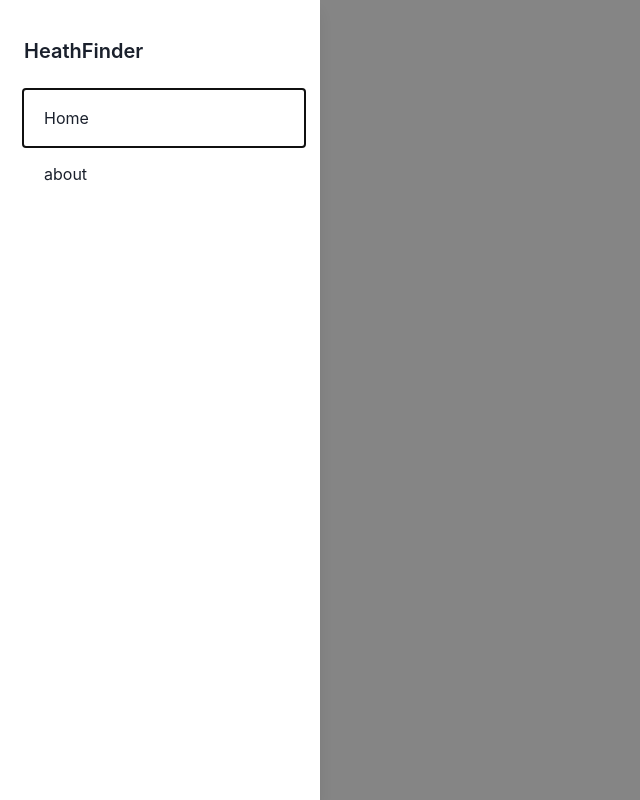
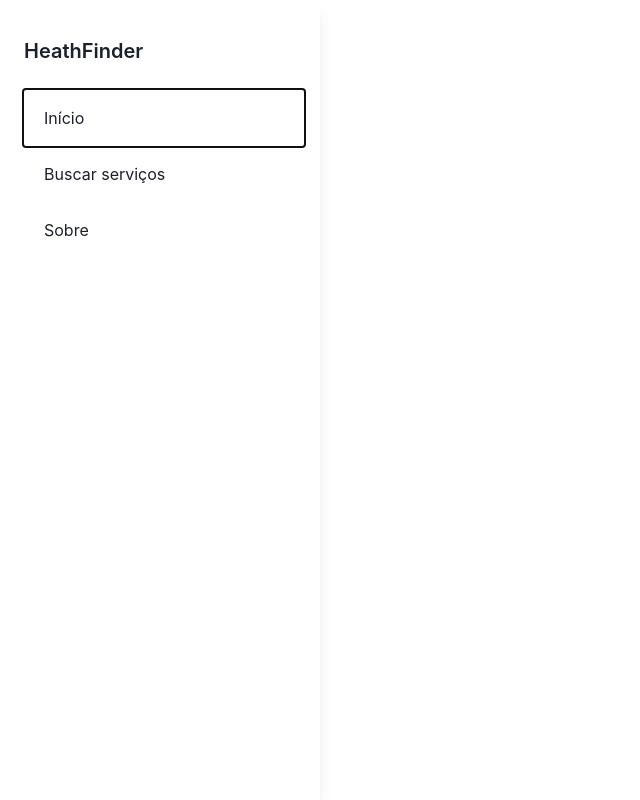
Before and after one commit to Dev-Murilo/health-finder, a Next.js app: page / in a window 1280 px wide. Shown: the whole page, without its empty margins (0-640 px from the left). Built offline with nearby package versions, Linux system fonts and the light colour scheme.

Commit message:
refactor: splitting sidebar

```diff
--- /dev/null
+++ b/components/sidebar/side-bar.tsx
@@ -0,0 +1,30 @@
+import {
+  Box,
+  Drawer,
+  DrawerBody,
+  DrawerContent,
+  DrawerHeader,
+  useDisclosure,
+} from "@chakra-ui/react";
+import { SideLink } from "./side-link";
+
+export function SideBar() {
+  const { isOpen, onClose } = useDisclosure({
+    isOpen: true,
+  });
+
+  return (
+    <Drawer placement="left" onClose={onClose} isOpen={isOpen}>
+      <DrawerContent py={5}>
+        <DrawerHeader>HeathFinder</DrawerHeader>
+        <DrawerBody>
+          <Box w="full" pos="fixed" h="full">
+            <SideLink href="/" text="Início" />
+            <SideLink href="/search" text="Buscar serviços" />
+            <SideLink href="/about" text="Sobre" />
+          </Box>
+        </DrawerBody>
+      </DrawerContent>
+    </Drawer>
+  );
+}
--- a/components/sidebar/side-link.tsx
+++ b/components/sidebar/side-link.tsx
@@ -5,9 +5,11 @@ import React from "react";
 interface Props {
   href: string;
   text: string;
+  hoverColor?: string;
   icon?: any;
 }
-export function SideLink({ href, text }: Props) {
+
+export function SideLink({ href, text, hoverColor = "green.300" }: Props) {
   return (
     <Link href={href}>
       <Flex
@@ -17,9 +19,12 @@ export function SideLink({ href, text }: Props) {
         borderRadius="lg"
         role="group"
         cursor="pointer"
+        transition="transform 0.2s ease-in"
         _hover={{
-          bg: "cyan.400",
+          bg: hoverColor,
           color: "white",
+          fontSize: "16px",
+          transform: "scale(1.1)",
         }}
       >
         <Text ml={5}>{text}</Text>
--- a/pages/_app.tsx
+++ b/pages/_app.tsx
@@ -1,10 +1,12 @@
 import "../styles/reset.css";
 import type { AppProps } from "next/app";
 import { ChakraProvider } from "@chakra-ui/react";
+import { SideBar } from "components/sidebar/side-bar";
 
 export default function App({ Component, pageProps }: AppProps) {
   return (
     <ChakraProvider>
+      <SideBar />
       <Component {...pageProps} />
     </ChakraProvider>
   );
--- a/pages/index.tsx
+++ b/pages/index.tsx
@@ -1,45 +1,15 @@
 import { Inter } from "@next/font/google";
-import {
-  Box,
-  Button,
-  Drawer,
-  DrawerBody,
-  DrawerContent,
-  DrawerHeader,
-  DrawerOverlay,
-  Flex,
-  HStack,
-  Text,
-  useDisclosure,
-  VStack,
-} from "@chakra-ui/react";
-import { Head, SideLink } from "components";
+import { Text } from "@chakra-ui/react";
+import { Head } from "components";
 
 const inter = Inter({ subsets: ["latin"] });
 
 export default function Home() {
-  const { isOpen, onClose, onOpen } = useDisclosure({
-    isOpen: true,
-  });
-
   return (
     <>
       <Head title="Heath finder - Home" />
       <main className={inter.className}>
-        {/* <Text>Page in construction</Text> */}
-        {/* <Button onClick={onOpen}>Abrir</Button> */}
-        <Drawer placement="left" onClose={onClose} isOpen={isOpen}>
-          <DrawerOverlay />
-          <DrawerContent py={5}>
-            <DrawerHeader>HeathFinder</DrawerHeader>
-            <DrawerBody>
-              <Box w="full" pos="fixed" h="full">
-                <SideLink href="/" text="Home" />
-                <SideLink href="/about" text="about" />
-              </Box>
-            </DrawerBody>
-          </DrawerContent>
-        </Drawer>
+        <Text>Page in construction</Text>
       </main>
     </>
   );
```
